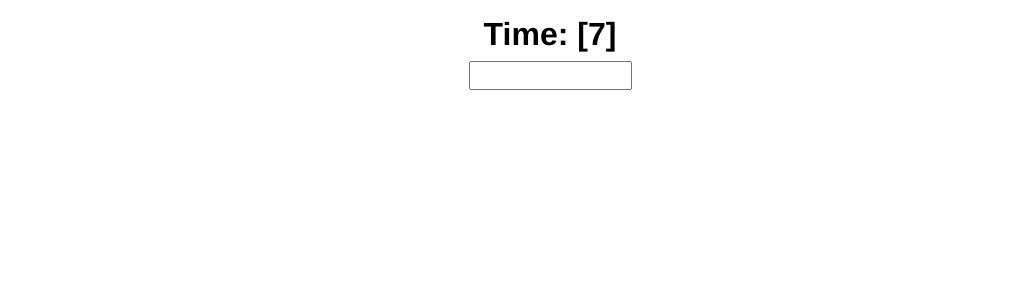
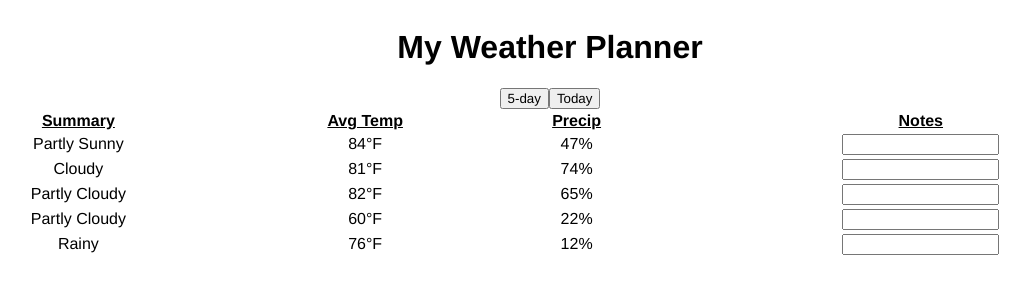
Before and after one commit to Arthur-art/reactjs-codecademy, a React (Create React App) app in the folder study-react/: page / in a window 1280 px wide. Shown: the top 300 px of the page, without its empty margins (90-1120 px from the left). Built offline with nearby package versions, Linux system fonts and the light colour scheme.

Commit message:
updating useEffect - exerciseFetch

```diff
--- a/study-react/public/index.html
+++ b/study-react/public/index.html
@@ -3,7 +3,7 @@
   <head>
     <meta charset="utf-8" />
     <meta name="viewport" content="width=device-width, initial-scale=1" />
-    <link rel="stylesheet" href="./styleConvertClassToFunctionHooks.css">
+    <link rel="stylesheet" href="./styleUserEffectFetch.css">
     <title>React App</title>
   </head>
   <body id="container">
--- /dev/null
+++ b/study-react/public/styleUserEffectFetch.css
@@ -0,0 +1,28 @@
+html,
+body {
+  height: 100%;
+  background-color: #ffffff;
+  text-align: center;
+  margin: 0;
+}
+
+* {
+  font-family: Helvetica, Arial, sans-serif;
+  box-sizing: border-box;
+}
+
+#app {
+  position: relative;
+  height: 100%;
+  width: 100%;
+  padding: 8px;
+}
+
+table {
+  width: 100%;
+  text-align: center;
+}
+
+th {
+  text-decoration: underline;
+}
--- /dev/null
+++ b/study-react/src/components/Exercises/UseEffectFetchData/FetchData.jsx
@@ -0,0 +1,61 @@
+import React, { useState, useEffect } from "react";
+import { get } from './fetch';
+
+export default function Forecast() {
+  const [data, setData] = useState(null);
+  const [notes, setNotes] = useState({});
+  const [forecastType, setForecastType] = useState('/daily');
+
+  useEffect(() => {
+    alert('Requested data from server...');
+    get(forecastType).then((response) => {
+      alert('Response: ' + JSON.stringify(response,'',2));
+      setData(response.data)
+    });
+  }, [forecastType]);
+
+  const handleChange = (index) => ({ target }) =>
+    setNotes((prev) => ({
+      ...prev,
+      [index]: target.value
+    }));
+
+    if(!data){
+      return <p>Loading...</p>
+    }
+
+  return (
+    <div className='App'>
+      <h1>My Weather Planner</h1>
+      <div>
+        <button onClick={() => setForecastType('/daily')}>5-day</button>
+        <button onClick={() => setForecastType('/hourly')}>Today</button>
+      </div>
+      <table>
+        <thead>
+          <tr>
+            <th>Summary</th>
+            <th>Avg Temp</th>
+            <th>Precip</th>
+            <th>Notes</th>
+          </tr>
+        </thead>
+        <tbody>
+          {data.map((item, i) => (
+            <tr key={item.id}>
+              <td>{item.summary}</td>
+              <td> {item.temp.avg}°F</td>
+              <td>{item.precip}%</td>
+              <td>
+                <input
+                  value={notes[item.id] || ''}
+                  onChange={handleChange(item.id)}
+                />
+              </td>
+            </tr>
+          ))}
+        </tbody>
+      </table>
+    </div>
+  );
+}
--- /dev/null
+++ b/study-react/src/components/Exercises/UseEffectFetchData/data.jsx
@@ -0,0 +1,45 @@
+// You don't need to look at this, but you can if you want!
+//
+// In this modele, we use some functions like Math.random(),
+// Math.floor(), and Array.from() to generate some fake data.
+// When building user interfaces, it can be helpful to
+// mock out simplified versions of the data that our code
+// will eventually fetch from backend servers
+
+const getRandomId = () => `${Math.random()}-${Math.random()}`;
+
+const getRandomNumber = (min, range) =>
+  Math.floor((Math.random() * 100 * range) / 100) + min;
+
+const summaries = [
+  "Rainy",
+  "Cloudy",
+  "Partly Cloudy",
+  "Partly Sunny",
+  "Mostly Sunny",
+  "Sunny"
+];
+
+const randomFromList = (list) => list[getRandomNumber(0, list.length)];
+
+const getTemp = () => {
+  const avg = getRandomNumber(60, 30);
+
+  return {
+    avg,
+    min: avg - 10,
+    max: avg + 10
+  };
+};
+
+const getWeatherItem = () => ({
+  id: getRandomId(),
+  summary: randomFromList(summaries),
+  temp: getTemp(),
+  precip: getRandomNumber(0, 100)
+});
+
+export default {
+  "/daily": Array.from({ length: 5 }, getWeatherItem),
+  "/hourly": Array.from({ length: 24 }, getWeatherItem)
+};
--- /dev/null
+++ b/study-react/src/components/Exercises/UseEffectFetchData/fetch.jsx
@@ -0,0 +1,27 @@
+// You don't need to look at this, but you can if you want!
+
+// This module exports fake data fetching functionality.
+// In a real app, this would grab data from the internet, but
+// this module just waits a little bit before responding.
+
+import DATA from "./data";
+
+export function get(endpoint) {
+  const delay = Math.floor(Math.random() * 1000);
+  return new Promise((resolve, reject) => {
+    setTimeout(() => {
+      if (!DATA.hasOwnProperty(endpoint)) {
+        const validEndpoints = Object.keys(DATA)
+          .map((endpoint) => ` - "${endpoint}"`)
+          .join("\n ");
+        reject(
+          `"${endpoint}" is an invalid endpoint. Try getting data from: \n ${validEndpoints}`
+        );
+      }
+
+      const response = { status: 200, data: DATA[endpoint] };
+
+      resolve(response);
+    }, delay);
+  });
+}
--- a/study-react/src/index.jsx
+++ b/study-react/src/index.jsx
@@ -1,9 +1,9 @@
 import React from 'react'
 import ReactDOM from 'react-dom'
-import {ControlEffectsCall} from './components/LearningHooks/useEffect/ControlEffectsCall'
+import Forecas from './components/Exercises/UseEffectFetchData/FetchData'
 ReactDOM.render(
     <React.StrictMode>
-        <ControlEffectsCall />
+        <Forecas />
     </React.StrictMode>,
     document.getElementById('app')
 );
```
Also changed, not shown: study-react/src/components/Exercises/UseEffectFetchData/Instructions.txt (added).
